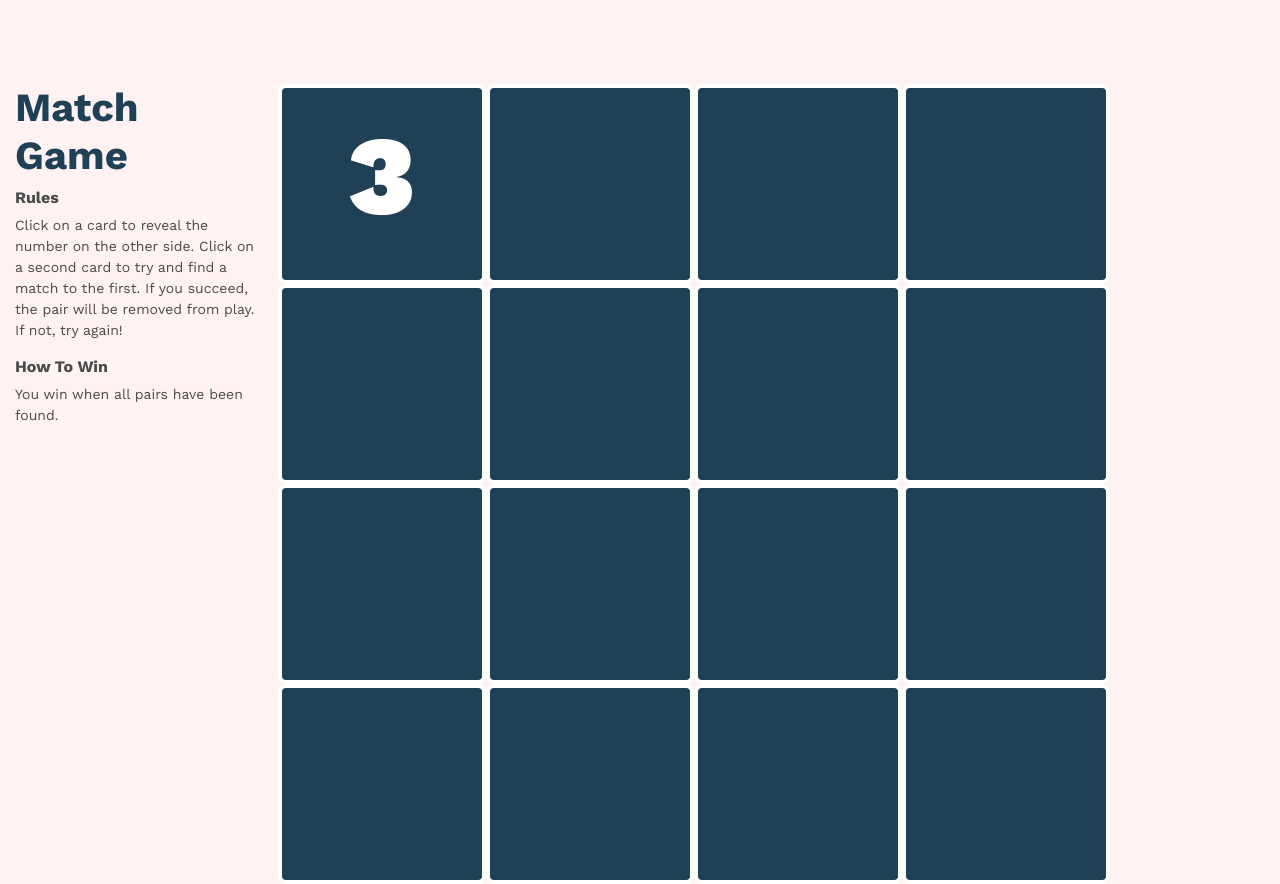
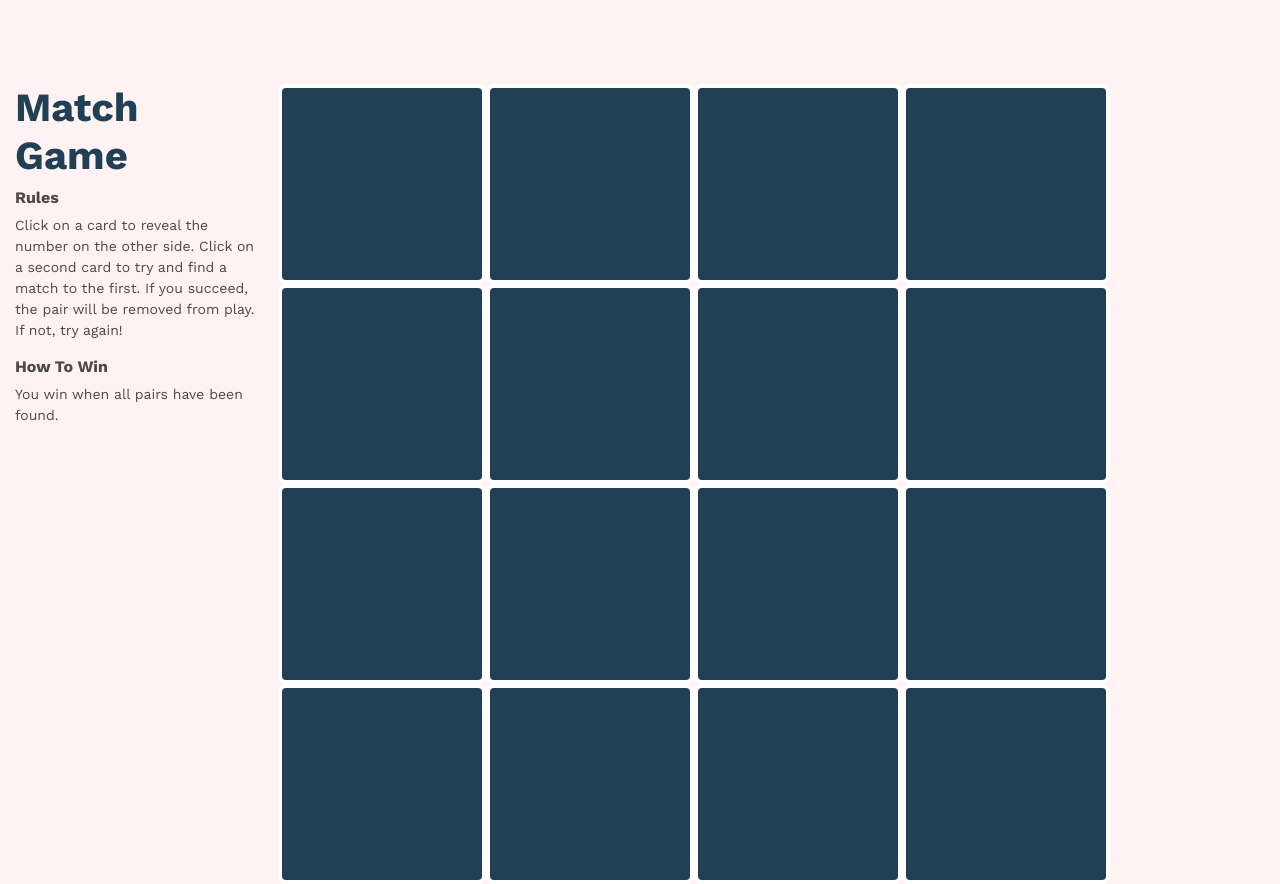
Before and after one commit to jdeel/matchgame, a plain HTML site: page index.html in a window 1280 px wide. Drawn offline with nearby package versions, Linux system fonts and the light colour scheme.

Commit message:
Finish styling. Prepare for JS.

```diff
--- a/index.html
+++ b/index.html
@@ -31,7 +31,7 @@
     </div>
     <div id="game" class="col-12 col-lg-9">
       <div class="row">
-        <div class="card col-3"><p>3</p></div>
+        <div class="card col-3"></div>
         <div class="card col-3"></div>
         <div class="card col-3"></div>
         <div class="card col-3"></div>
--- a/resources/css/style.css
+++ b/resources/css/style.css
@@ -28,3 +28,7 @@ h2 {
   justify-content: center;
   align-items: center;
 }
+
+.card:hover {
+  cursor: pointer;
+}
```
